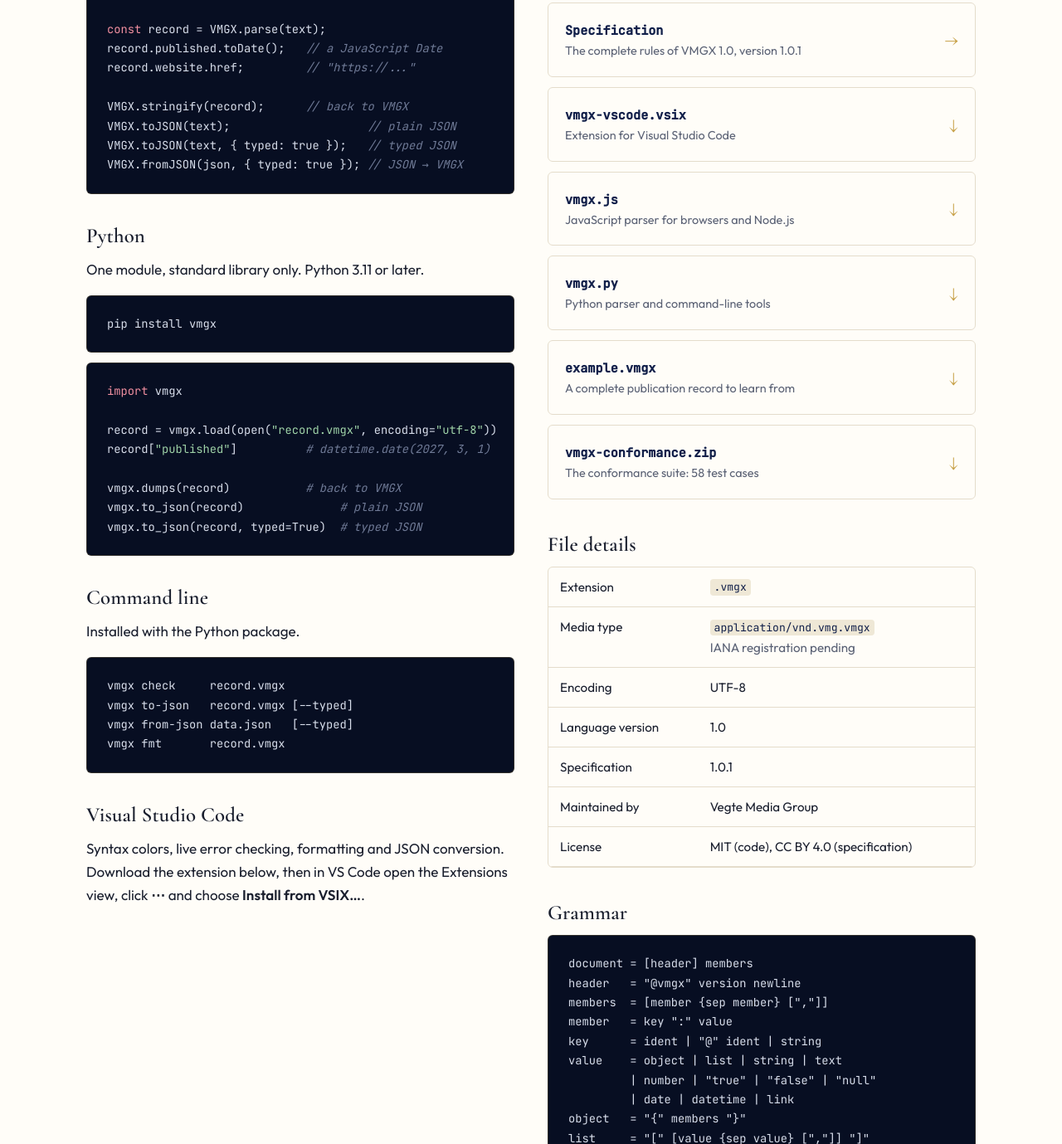
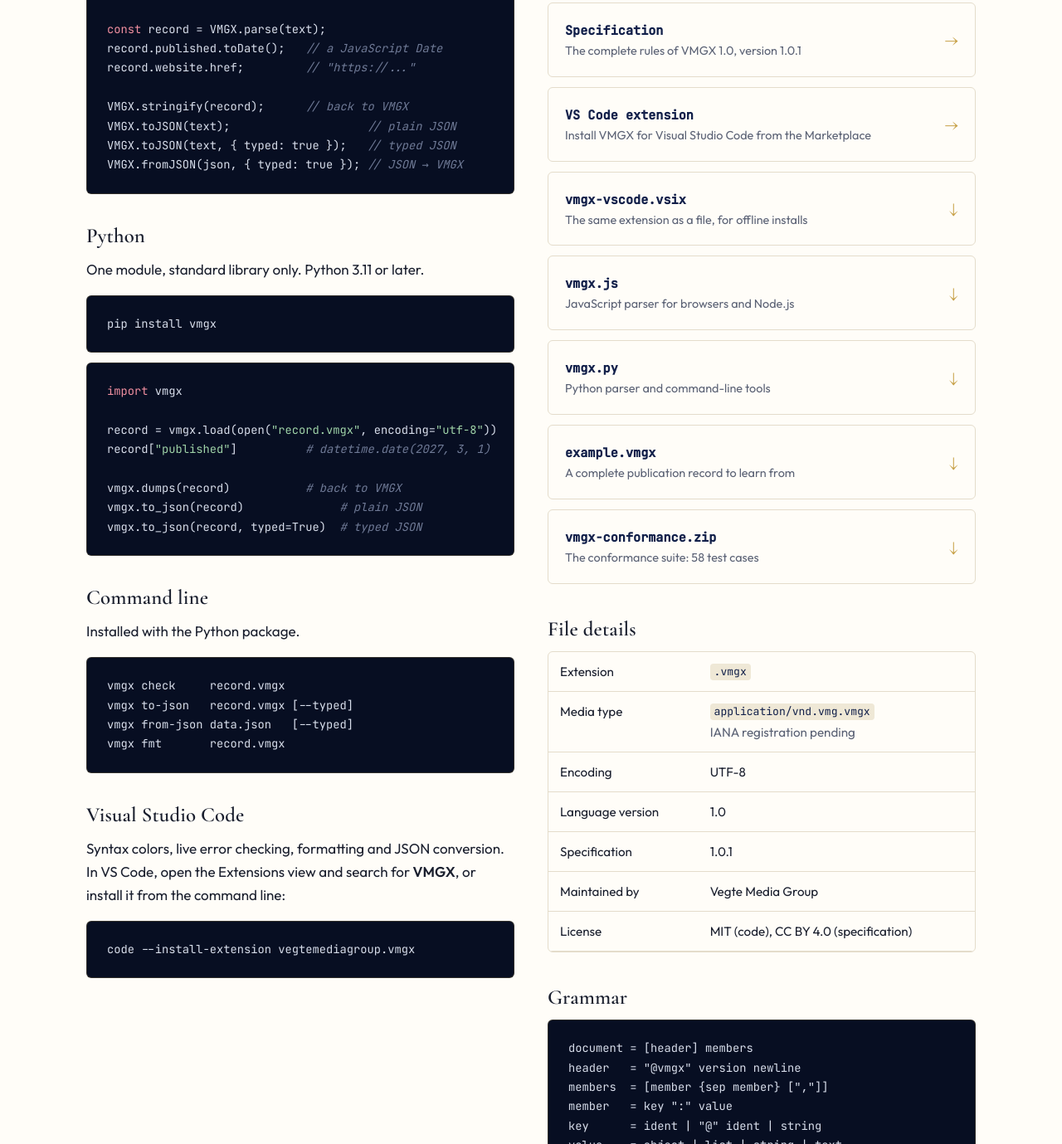
Before and after one commit to vegtemediagroup/vmgx, a plain HTML site: page site/index.html in a window 1280 px wide. Shown: the part 9838-11217 px from the top of the page at 83% size. Drawn offline with nearby package versions, Linux system fonts and the light colour scheme.

Commit message:
Link to the VS Code Marketplace

```diff
--- a/site/index.html
+++ b/site/index.html
@@ -652,14 +652,16 @@ vmgx to-json   record.vmgx [--typed]
 vmgx from-json data.json   [--typed]
 vmgx fmt       record.vmgx</pre>
         <h3 style="margin-top: 36px">Visual Studio Code</h3>
-        <p>Syntax colors, live error checking, formatting and JSON conversion. Download the extension below, then in VS Code open the Extensions view, click <strong>⋯</strong> and choose <strong>Install from VSIX…</strong>.</p>
+        <p>Syntax colors, live error checking, formatting and JSON conversion. In VS Code, open the Extensions view and search for <strong>VMGX</strong>, or install it from the command line:</p>
+<pre class="code">code --install-extension vegtemediagroup.vmgx</pre>
       </div>
       <div>
         <h3>Downloads</h3>
         <a class="dl" href="editor.html"><div><strong>VMGX Editor</strong><span>Open, edit, check and save .vmgx files in your browser</span></div><span class="arrow">→</span></a>
         <a class="dl" href="https://codeberg.org/vmgx/vmgx"><div><strong>Source code</strong><span>All code, the specification and issue tracker on Codeberg</span></div><span class="arrow">→</span></a>
         <a class="dl" href="spec.html"><div><strong>Specification</strong><span>The complete rules of VMGX 1.0, version 1.0.1</span></div><span class="arrow">→</span></a>
-        <a class="dl" href="vmgx-vscode.vsix" download><div><strong>vmgx-vscode.vsix</strong><span>Extension for Visual Studio Code</span></div><span class="arrow">↓</span></a>
+        <a class="dl" href="https://marketplace.visualstudio.com/items?itemName=vegtemediagroup.vmgx"><div><strong>VS Code extension</strong><span>Install VMGX for Visual Studio Code from the Marketplace</span></div><span class="arrow">→</span></a>
+        <a class="dl" href="vmgx-vscode.vsix" download><div><strong>vmgx-vscode.vsix</strong><span>The same extension as a file, for offline installs</span></div><span class="arrow">↓</span></a>
         <a class="dl" href="vmgx.js" download><div><strong>vmgx.js</strong><span>JavaScript parser for browsers and Node.js</span></div><span class="arrow">↓</span></a>
         <a class="dl" href="vmgx.py" download><div><strong>vmgx.py</strong><span>Python parser and command-line tools</span></div><span class="arrow">↓</span></a>
         <a class="dl" href="example.vmgx" download><div><strong>example.vmgx</strong><span>A complete publication record to learn from</span></div><span class="arrow">↓</span></a>
```
Also changed, not shown: CHANGELOG.md, README.md.
